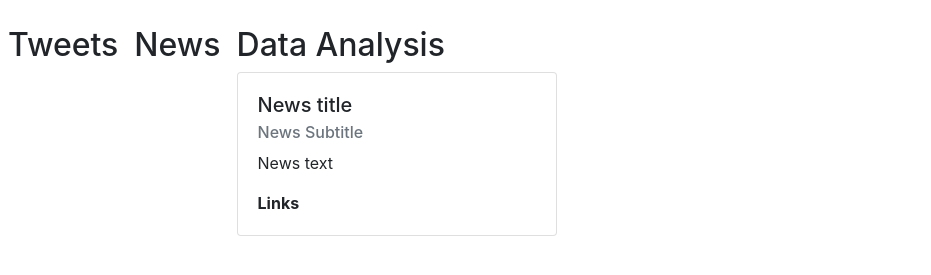
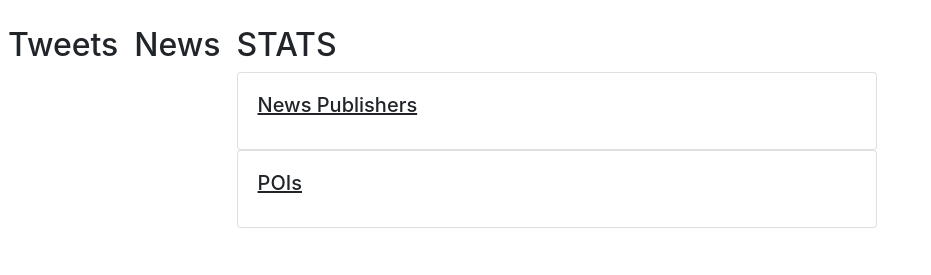
Before and after one commit to tjrosset/Hybrid-P4, a Flask app: template hybrid-web/templates/result.html in a window 1280 px wide. Shown: the part 148-423 px from the top of the page, without its empty margins (0-931 px from the left). Run offline with Flask 2, Linux system fonts and the light colour scheme; the template is opened without the code that fills it, so the values that code supplies are empty; some libraries are stand-ins or nearby versions.

Commit message:
Results-Update
Updated the results page. Page no longer breaks when no news is found. Also added some stats

```diff
--- a/hybrid-web/app.py
+++ b/hybrid-web/app.py
@@ -30,6 +30,7 @@ def result():
         topposts = []
         placeholder =''
         testname = ''
+        posters= {}
     #SEARCH
         if(request.args['a'] ==""):
             srch = 'tweet_text: *'
@@ -73,53 +74,76 @@ def result():
             while x<num:
                 tweet=[]
                 tweet.append(result.raw_response['response']['docs'][x]['user.screen_name'][0])
-                testname = result.raw_response['response']['docs'][x]['user.name'][0]
+                testname = result.raw_response['response']['docs'][0]['user.name'][0]
                 tweet.append(result.raw_response['response']['docs'][x]['full_text'][0])
                 tweet.append(result.raw_response['response']['docs'][x]['country'][0])
                 tweet.append(result.raw_response['response']['docs'][x]['created_at'][0])
                 tweet.append(result.raw_response['response']['docs'][x]['retweet_count'][0])
                 tweet.append(result.raw_response['response']['docs'][x]['favorite_count'][0])
                 topposts.append(tweet)
+                name = result.raw_response['response']['docs'][x]['user.screen_name'][0]
+                if name in posters.keys():
+                    posters[name] +=1
+                else:
+                    posters[name]=1
+
                 x+=1
         else:
             while x!=15:
                 tweet=[]
                 tweet.append(result.raw_response['response']['docs'][x]['user.screen_name'][0])
-                testname = result.raw_response['response']['docs'][x]['user.name'][0]
+                testname = result.raw_response['response']['docs'][0]['user.name'][0]
                 tweet.append(result.raw_response['response']['docs'][x]['full_text'][0])
                 tweet.append(result.raw_response['response']['docs'][x]['country'][0])
                 tweet.append(result.raw_response['response']['docs'][x]['created_at'][0])
                 tweet.append(result.raw_response['response']['docs'][x]['retweet_count'][0])
                 tweet.append(result.raw_response['response']['docs'][x]['favorite_count'][0])
                 topposts.append(tweet)
+                name = result.raw_response['response']['docs'][x]['user.screen_name'][0]
+                if name in posters.keys():
+                    posters[name] +=1
+                else:
+                    posters[name]=1
+
                 x+=1
 
     #-------------google search------------
         topnews = []
-        gquery = "news " + placeholder + " " + testname
-        googlenews = GoogleNews()
-        googlenews.get_news(gquery)
+        newsnames = {}
+        gquery = "covid " + placeholder + " " + testname
+        googlenews = GoogleNews(start='08-18-2020',end='09-27-2020')
+        googlenews.search(gquery)
         results = googlenews.results()
         print("------Google Query------")
         print(gquery)
         #print(results[0])
         if len(results) == 0:
             print("No search results")
+            temp=[["There are no news results for this query"]]
+            topnews.append(temp)
         else:
             y=0
-            while y!=5:
+            while y!=len(results):
                 news = []
+                count = len(newsnames)
+                x = 0
                 news.append(results[y]['title'])
                 news.append(results[y]['desc'])
-                link = "https://" + results[y]['desc']
+                link = "https://" + results[y]['link']
                 news.append(link)
-                news.append(results[y]['site'])
-                #print(results[y]['title'])
+                news.append(results[y]['media'])
+                publisher = results[y]['media']
+                if publisher=="":
+                    publisher = "Other"
+                if publisher in newsnames.keys():
+                    newsnames[publisher] +=1
+                else:
+                    newsnames[publisher]=1
+                #print(results[y]['date'])
                 topnews.append(news)
                 y+=1
-
-
-        return render_template("result.html", num=num , top = topposts, quey = placeholder, news = topnews)
+        print(posters)
+        return render_template("result.html", num=num , top = topposts, quey = placeholder, news = topnews , publishd=newsnames, posters = posters)
 
 @app.route('/insights')
 def insights():
--- a/hybrid-web/templates/result.html
+++ b/hybrid-web/templates/result.html
@@ -7,6 +7,7 @@
 
     <!-- Bootstrap CSS -->
     <link rel="stylesheet" href="https://maxcdn.bootstrapcdn.com/bootstrap/4.0.0/css/bootstrap.min.css" integrity="sha384-Gn5384xqQ1aoWXA+058RXPxPg6fy4IWvTNh0E263XmFcJlSAwiGgFAW/dAiS6JXm" crossorigin="anonymous">
+    <script type="text/javascript" src="https://www.gstatic.com/charts/loader.js"></script>
 
     <title>Search Results</title>
   </head>
@@ -95,7 +96,7 @@
             <div class="card" style="width: 25vw; justify-content: center;">
               <div class="card-body">
                 <h5 class="card-title">{{tweet[0]}}</h5>
-                <h6 class="card-subtitle mb-2 text-muted">{{tweet[2]}} {{tweet[3]}}</h6>
+                <h6 class="card-subtitle mb-2 text-muted">Location: {{tweet[2]}} Time: {{tweet[3]}}</h6>
                 <p class="card-text">{{tweet[1]}}</p>
                 <b class="card-link">Retweets: {{tweet[4]}} Favorites: {{tweet[5]}}</b>
               </div>
@@ -111,24 +112,32 @@
               <h5 class="card-title">{{article[0]}}</h5>
               <h6 class="card-subtitle mb-2 text-muted">{{article[3]}}</h6>
               <p class="card-text">{{article[1]}}</p>
-              <a href={{article[2]}} class="btn btn-primary">Link</a>
+              <a href={{article[2]}} class="btn btn-primary" target="_blank">Link</a>
             </div>
           </div>
           {% endfor %}
         </div>
         <div class="p-2 flex-fill bd-highlight">
-          <h2>Data Analysis</h2>
-          <div class="card" style="width: 25vw; justify-content: center;">
+          <h2>STATS</h2>
+          <div class="card" style="width: 50vw; justify-content: center;">
             <div class="card-body">
-              <h5 class="card-title">News title</h5>
-              <h6 class="card-subtitle mb-2 text-muted">News Subtitle</h6>
-              <p class="card-text">News text</p>
-              <b class="card-link">Links</b>
+              <h5 class="card-title" style="text-decoration: underline;">News Publishers</h5>
+              {% for test in publishd %}
+                <h5 class="card-subtitle mb-2 text-muted">{{test}}: {{publishd[test]}}</h5>
+              {% endfor %}
+            </div>
+          </div>
+          <div class="card" style="width: 50vw; justify-content: center;">
+            <div class="card-body">
+              <h5 class="card-title" style="text-decoration: underline;">POIs</h5>
+              {% for u in posters %}
+                <h5 class="card-subtitle mb-2 text-muted">{{u}}: {{posters[u]}}</h5>
+              {% endfor %}
             </div>
           </div>
         </div>
+
       </div>
-
     </div>
 
     <!-- Scripts -->
```
